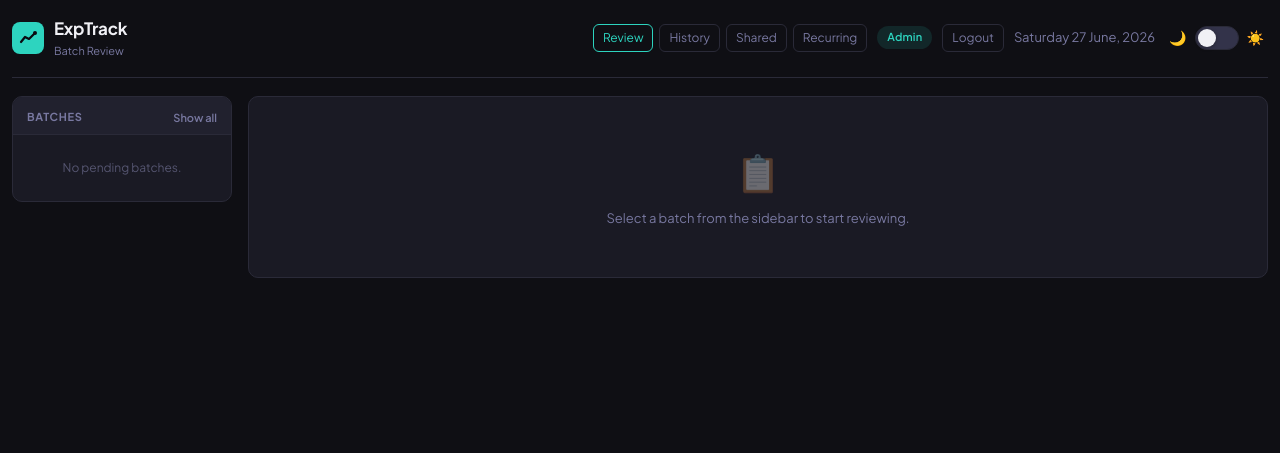
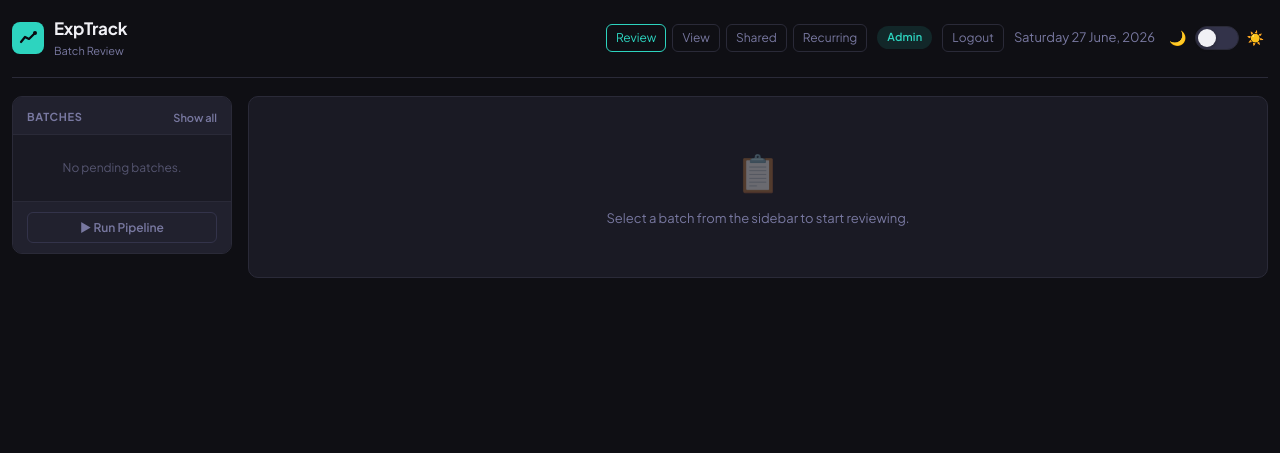
Before and after one commit to akhilbhat-prog/exptrack, a Flask app: page /review in a window 1280 px wide. Shown: the top 453 px of the page. Run offline with Flask 3, Linux system fonts and the light colour scheme; data that the repository does not hold is empty; some libraries are stand-ins or nearby versions.

Commit message:
BL-22 + BL-23: Run Pipeline button and rename History to View
BL-22: Add Run Pipeline button to /review sidebar. Calls POST /trigger,
shows processed/skipped/failed counts on completion, and reloads the
batch list so newly created batches appear immediately.

BL-23: Rename History -> View in nav links across all four templates
and in the view.html page title and logo subtitle.

Co-Authored-By: Claude Sonnet 4.6 <noreply@anthropic.com>

```diff
--- a/templates/recurring.html
+++ b/templates/recurring.html
@@ -294,7 +294,7 @@
       {% set tq = '' if session.get('role') else ('?token=' + review_token if review_token else '') %}
       <nav style="display:flex;gap:6px;align-items:center">
         <a href="/review{{ tq }}" class="nav-link">Review</a>
-        <a href="/view{{ tq }}" class="nav-link">History</a>
+        <a href="/view{{ tq }}" class="nav-link">View</a>
         <a href="/shared{{ tq }}" class="nav-link">Shared</a>
         <a href="/recurring{{ tq }}" class="nav-link nav-link--active">Recurring</a>
       </nav>
--- a/templates/review.html
+++ b/templates/review.html
@@ -362,6 +362,21 @@
   .sidebar-toggle:hover { color: var(--text); }
   .sidebar-toggle.active { color: var(--teal); }
 
+  /* ── Run pipeline section ── */
+  .sidebar-run {
+    padding: 10px 14px;
+    border-top: 1px solid var(--border);
+    background: var(--surface2);
+  }
+  .pipeline-result {
+    margin-top: 7px; font-size: 11px; font-weight: 600;
+    padding: 5px 8px; border-radius: var(--radius-sm);
+    line-height: 1.4;
+  }
+  .pipeline-ok    { background: var(--green-dim); color: var(--green); }
+  .pipeline-skip  { background: var(--yellow-dim); color: var(--yellow); }
+  .pipeline-error { background: var(--red-dim); color: var(--red); }
+
   /* ── Empty / loading states ── */
   .empty-state { text-align: center; padding: 48px 20px; color: var(--muted); font-size: 13px; }
   .empty-state .icon { font-size: 36px; margin-bottom: 10px; opacity: 0.35; display: block; }
@@ -442,7 +457,7 @@
       {% set tq = '' if session.get('role') else ('?token=' + review_token if review_token else '') %}
       <nav style="display:flex;gap:6px;align-items:center">
         <a href="/review{{ tq }}" class="nav-link nav-link--active">Review</a>
-        <a href="/view{{ tq }}" class="nav-link">History</a>
+        <a href="/view{{ tq }}" class="nav-link">View</a>
         <a href="/shared{{ tq }}" class="nav-link">Shared</a>
         <a href="/recurring{{ tq }}" class="nav-link">Recurring</a>
       </nav>
@@ -467,6 +482,10 @@
         <button class="sidebar-toggle" id="btnShowAll" onclick="toggleShowAll()">Show all</button>
       </div>
       <div id="batchList"><div class="loading-state">Loading…</div></div>
+      <div class="sidebar-run">
+        <button class="btn btn-ghost" id="btnRunPipeline" onclick="runPipeline()" style="width:100%;font-size:12px;justify-content:center">▶ Run Pipeline</button>
+        <div class="pipeline-result" id="pipelineResult" style="display:none"></div>
+      </div>
     </aside>
 
     <!-- Main panel -->
@@ -1419,6 +1438,35 @@ async function deleteBatch() {
   }
 }
 
+/* ── Run pipeline ── */
+async function runPipeline() {
+  const btn    = document.getElementById('btnRunPipeline');
+  const result = document.getElementById('pipelineResult');
+  btn.disabled = true;
+  btn.textContent = '⏳ Running…';
+  result.style.display = 'none';
+  try {
+    const resp = await apiCall('/trigger', { method: 'POST' });
+    const data = await resp.json();
+    if (data.status === 'skipped') {
+      result.textContent = 'Already running.';
+      result.className = 'pipeline-result pipeline-skip';
+    } else {
+      result.textContent = `${data.processed} processed · ${data.skipped} skipped · ${data.failed} failed`;
+      result.className = 'pipeline-result pipeline-ok';
+    }
+    result.style.display = '';
+    await loadBatches();
+  } catch (e) {
+    result.textContent = 'Pipeline failed — check logs.';
+    result.className = 'pipeline-result pipeline-error';
+    result.style.display = '';
+  } finally {
+    btn.disabled = false;
+    btn.textContent = '▶ Run Pipeline';
+  }
+}
+
 /* ── Init ── */
 async function init() {
   setupTheme();
--- a/templates/shared.html
+++ b/templates/shared.html
@@ -181,7 +181,7 @@ body.light .toggle-thumb { transform: translateX(20px); background: #fff; }
     {% if session.get('role') == 'admin' %}
       <nav style="display:flex;gap:6px;align-items:center">
         <a href="/review{{ tq }}" class="nav-link">Review</a>
-        <a href="/view{{ tq }}" class="nav-link">History</a>
+        <a href="/view{{ tq }}" class="nav-link">View</a>
         <a href="/shared{{ tq }}" class="nav-link nav-link--active">Shared</a>
         <a href="/recurring{{ tq }}" class="nav-link">Recurring</a>
       </nav>
```
Also changed, not shown: templates/view.html (+3 -3 lines).
